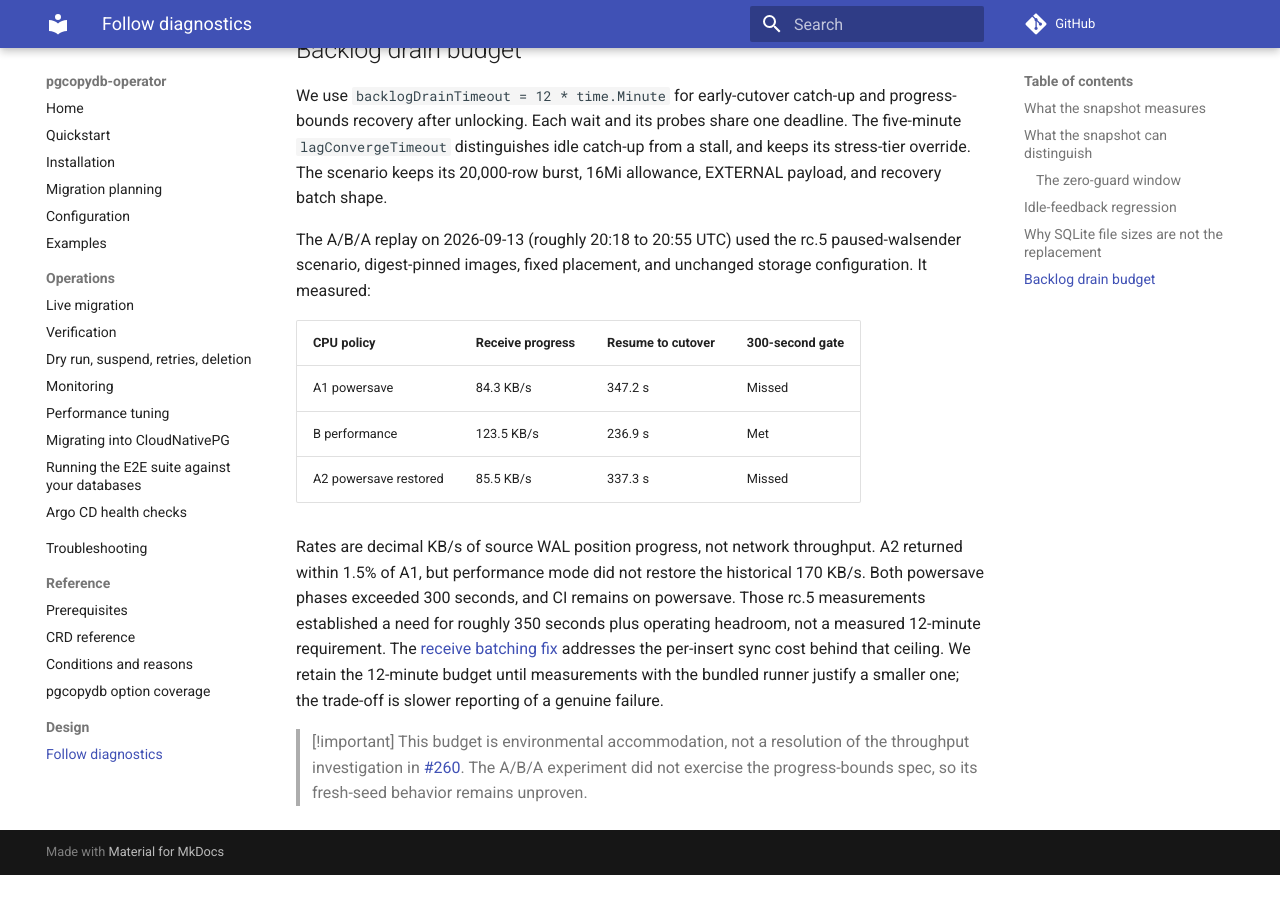
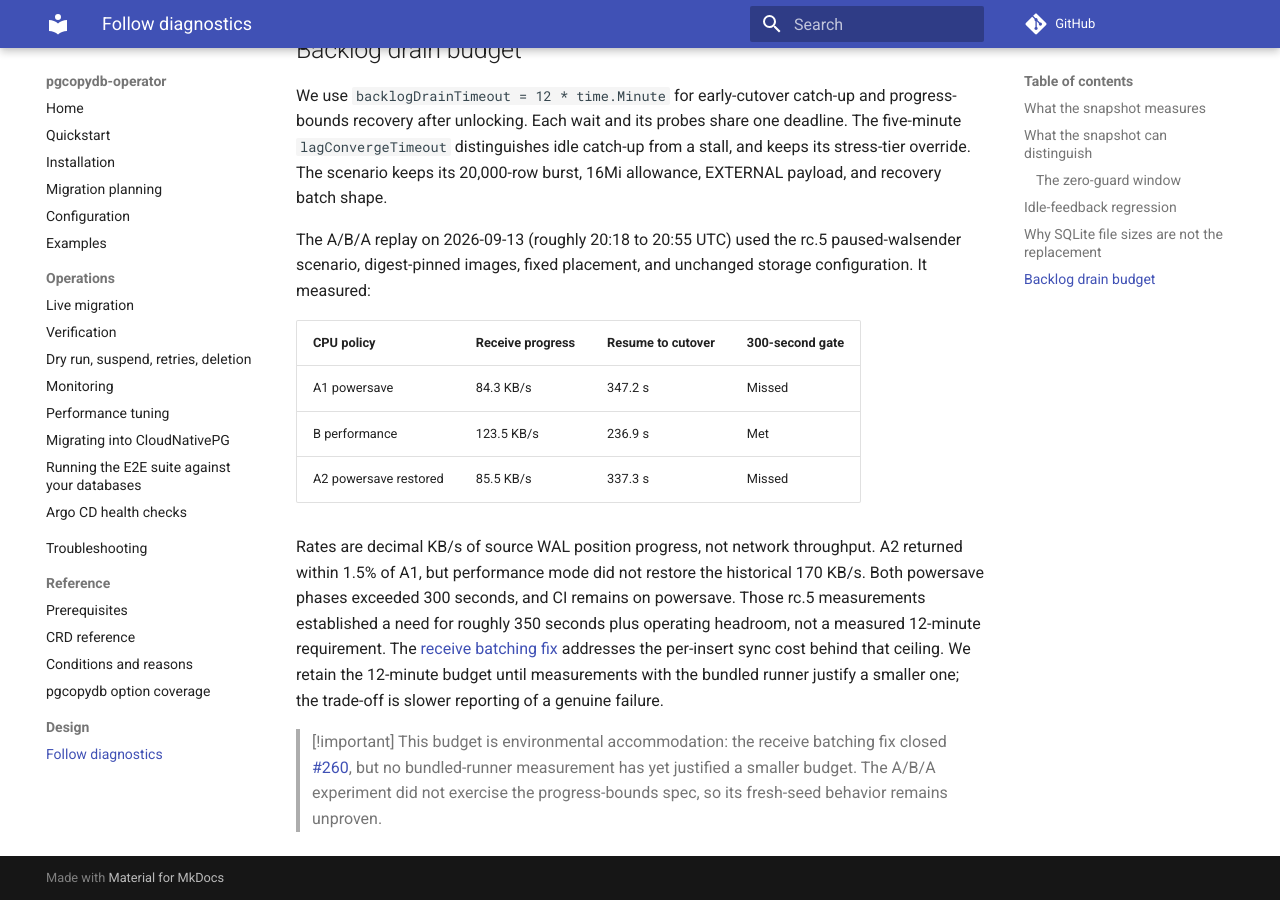
Before and after one commit to ydixken/pgcopydb-operator, an MkDocs documentation site: the page built from docs/design/follow-diagnostics.md, in a window 1280 px wide and 900 px high, scrolled down 2882 px. Built offline with MkDocs 1.6.1 and Material for MkDocs 9.7.7, drawn with Linux system fonts in a browser that asks for light colours; comment, search, counter and statistics services are not loaded; before the commit the page ends 3757 px from its top, so only the background shows below that.

Commit message:
docs: say the receive batching fix closed #260

```diff
--- a/docs/design/follow-diagnostics.md
+++ b/docs/design/follow-diagnostics.md
@@ -106,5 +106,5 @@ The [receive batching fix](../operations/performance.md#follow-receive-and-apply
 We retain the 12-minute budget until measurements with the bundled runner justify a smaller one; the trade-off is slower reporting of a genuine failure.
 
 > [!important]
-> This budget is environmental accommodation, not a resolution of the throughput investigation in [#260](https://github.com/ydixken/pgcopydb-operator/issues/260).
+> This budget is environmental accommodation: the receive batching fix closed [#260](https://github.com/ydixken/pgcopydb-operator/issues/260), but no bundled-runner measurement has yet justified a smaller budget.
 > The A/B/A experiment did not exercise the progress-bounds spec, so its fresh-seed behavior remains unproven.
```
